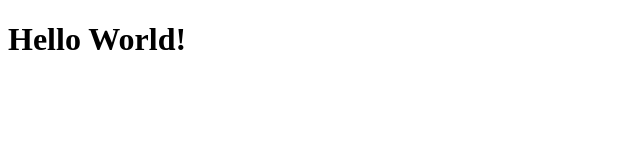
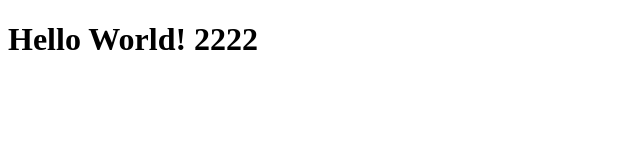
Before and after one commit to martingoldszein/portfolio, a plain HTML site: page index.html in a window 1280 px wide. Shown: the whole page, without its empty margins (0-640 px from the left). Drawn offline with Linux system fonts and the light colour scheme.

Commit message:
Update index.html

```diff
--- a/index.html
+++ b/index.html
@@ -6,6 +6,6 @@
     <title>Document</title>
 </head>
 <body>
-    <h1>Hello World!</h1>
+    <h1>Hello World! 2222</h1>
 </body>
 </html>
```
